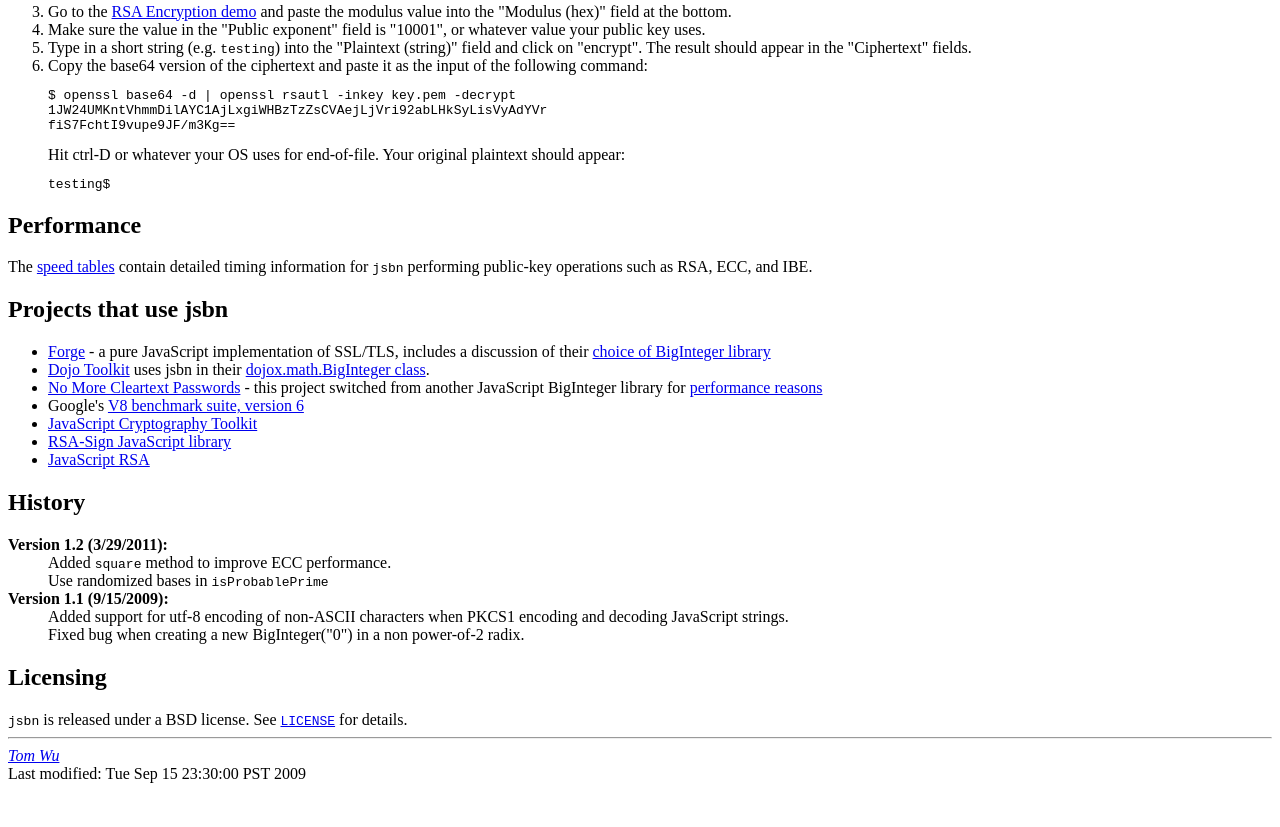
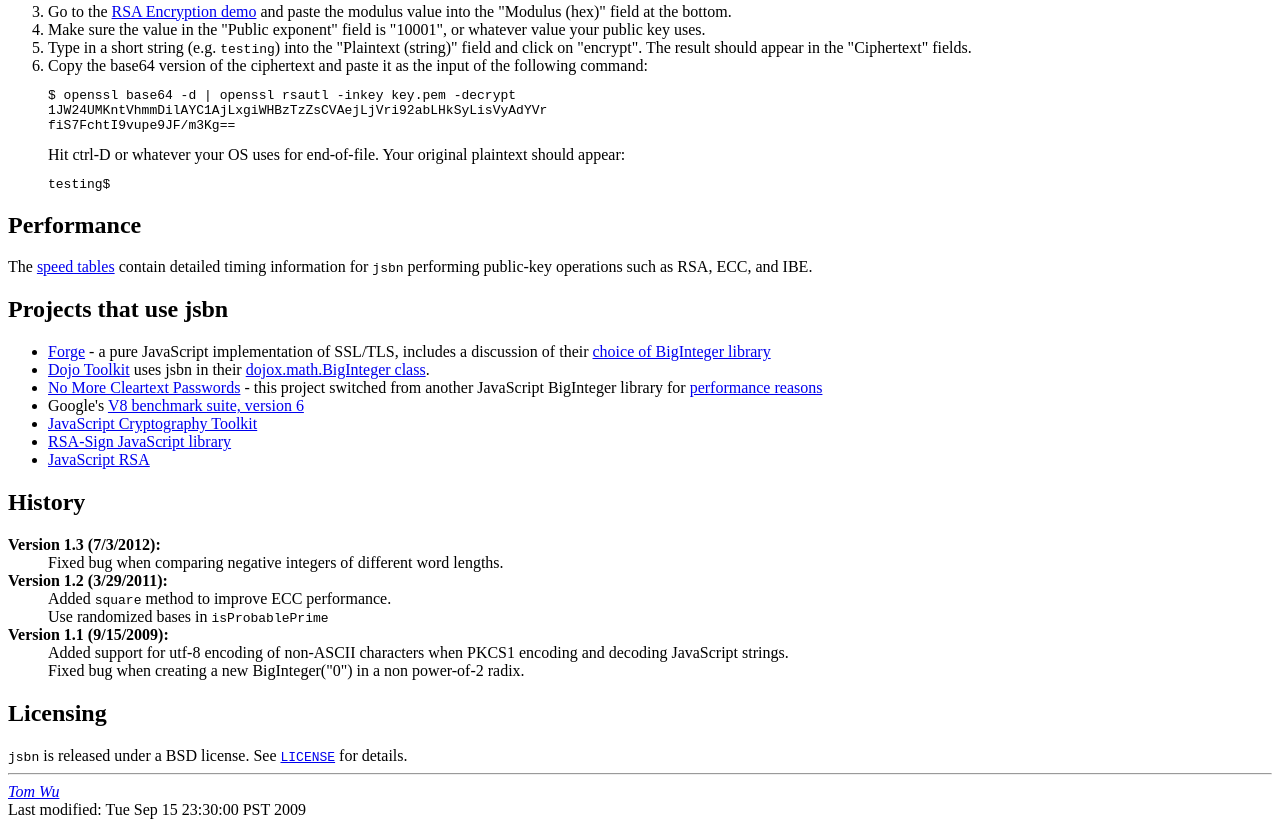
Before and after one commit to akalin/jsbn, a plain HTML site: page index.html in a window 1280 px wide. Shown: the part 1151-1978 px from the top of the page. Before the commit the page ends 1942 px from the top, so only its background shows below. Drawn offline with Linux system fonts and the light colour scheme.

Commit message:
Import version 1.3
Latest snapshot date: 2012/09/16

```diff
--- a/index.html
+++ b/index.html
@@ -121,6 +121,9 @@
 <h2>History</h2>
 
 <dl>
+<dt><b>Version 1.3 (7/3/2012):</b></dt>
+<dd>Fixed bug when comparing negative integers of different
+word lengths.
 <dt><b>Version 1.2 (3/29/2011):</b></dt>
 <dd>Added <code>square</code> method to improve ECC performance.
 <dd>Use randomized bases in <code>isProbablePrime</code>
--- a/jsbn.js
+++ b/jsbn.js
@@ -212,7 +212,7 @@
   if(r != 0) return r;
   var i = this.t;
   r = i-a.t;
-  if(r != 0) return r;
+  if(r != 0) return (this.s<0)?-r:r;
   while(--i >= 0) if((r=this[i]-a[i]) != 0) return r;
   return 0;
 }
```
